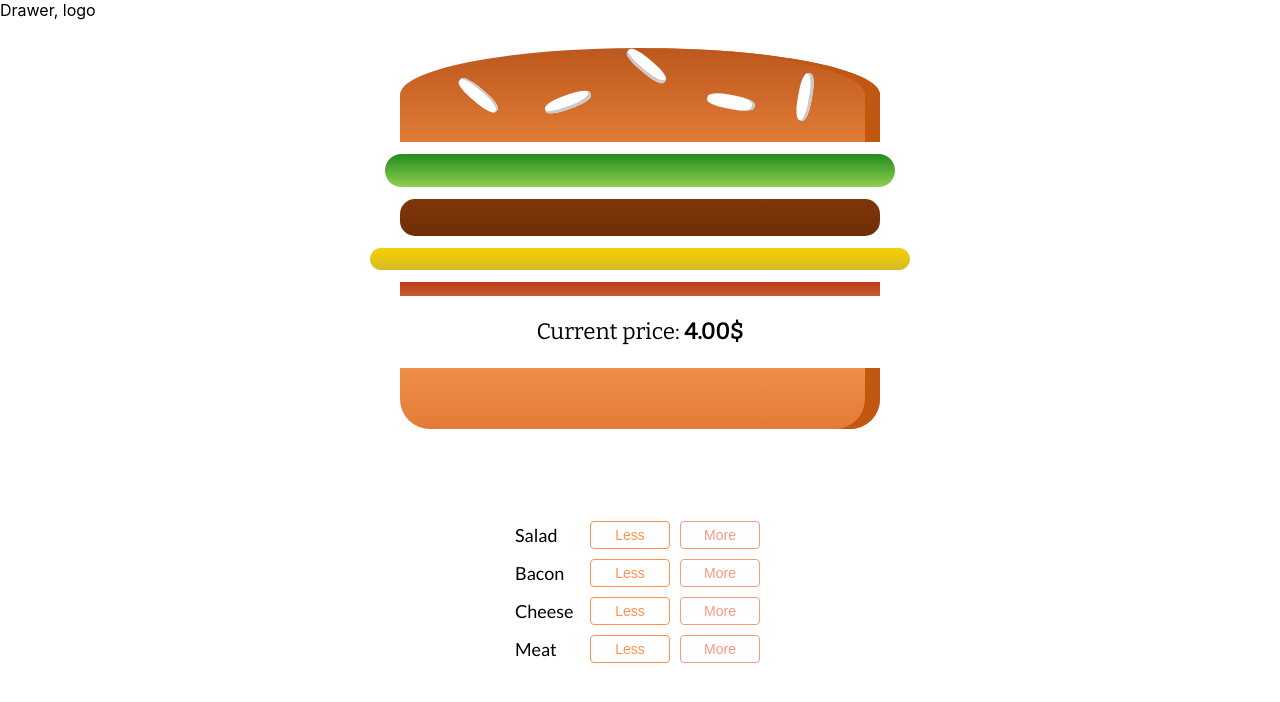
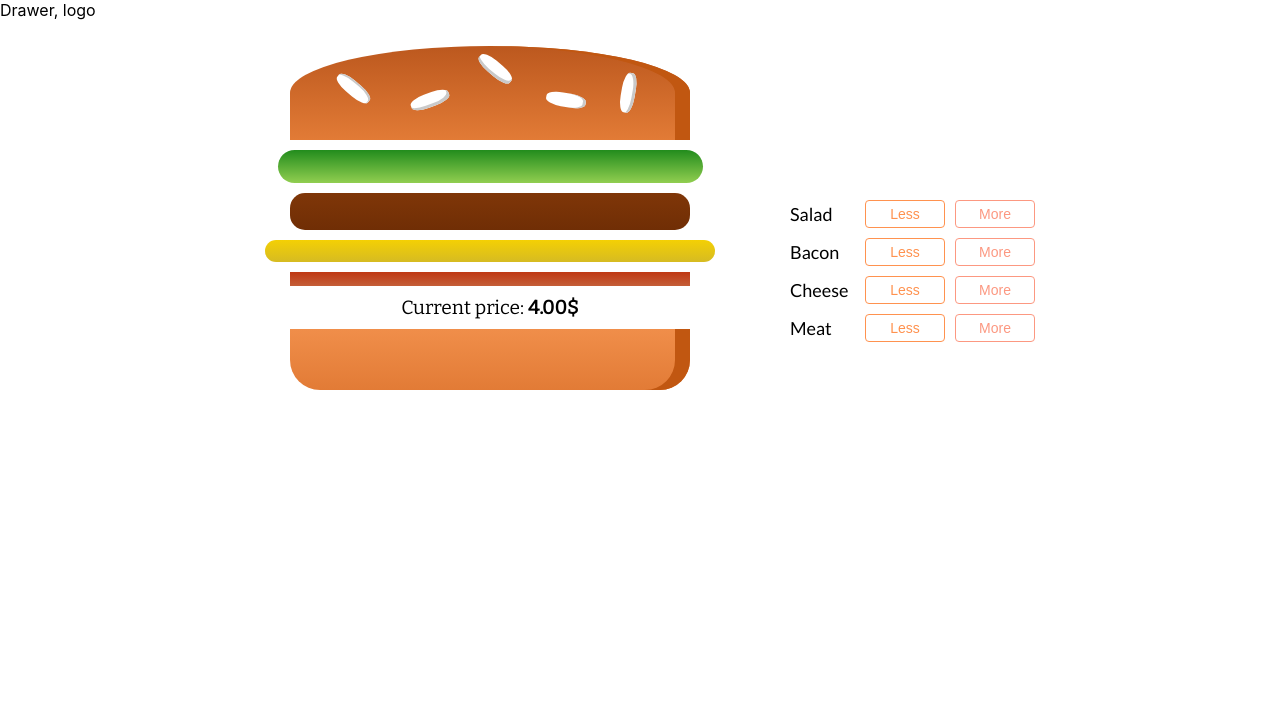
Before and after one commit to Babiy7/burger-app, a React (Create React App) app: page / in a window 1280 px wide. Shown: the top 702 px of the page. Built offline with nearby package versions, Linux system fonts and the light colour scheme.

Commit message:
Added a price of burger.

```diff
--- a/src/component/Burger/BuildControls/BuildControls.module.css
+++ b/src/component/Burger/BuildControls/BuildControls.module.css
@@ -1,8 +1,9 @@
 .BuildControls {
-  width: 100%;
+  max-width: 300px;
   display: flex;
   flex-direction: column;
   align-items: center;
   margin: auto;
   padding: 10px 0;
+  flex-grow: 1;
 }
--- a/src/component/Burger/Burger.js
+++ b/src/component/Burger/Burger.js
@@ -21,7 +21,7 @@ const Burger = props => {
     <div className={classes.Burger}>
       <BurgerIngredient type="bread-top" />
       {transformIngredients}
-      <p>
+      <p className={classes.Price}>
         Current price: <strong>{props.price.toFixed(2)}$</strong>
       </p>
       <BurgerIngredient type="bread-bottom" />
--- a/src/component/Burger/Burger.module.css
+++ b/src/component/Burger/Burger.module.css
@@ -1,11 +1,25 @@
 @import url("https://fonts.googleapis.com/css?family=Bitter&display=swap");
 .Burger {
-  width: 600px;
+  width: 500px;
   height: 470px;
   text-align: center;
   font-size: 1.4rem;
   font-family: "Bitter", serif;
-  overflow: scroll;
+  overflow: auto;
+  overflow-x: hidden;
+}
+
+::-web-kit-scrollbar {
+  width: 50px;
+}
+
+::-web-kit-scrollbar-thumb {
+  background: red;
+}
+
+.Price {
+  font-size: 1.2rem;
+  margin: 0;
 }
 
 @media (max-width: 1000px) and (max-height: 700px) {
--- a/src/component/Layout/Layout.module.css
+++ b/src/component/Layout/Layout.module.css
@@ -1,7 +1,5 @@
 .content {
   margin-top: 16px;
   display: flex;
-  flex-direction: column;
-  justify-content: center;
   align-items: center;
 }
--- a/src/containers/BurgerBuilder/BurgerBuilder.js
+++ b/src/containers/BurgerBuilder/BurgerBuilder.js
@@ -1,4 +1,5 @@
 import React, { Component } from "react";
+import classes from "./BurgerBuilder.module.css";
 import Burger from "../../component/Burger/Burger";
 import BuildControls from "../../component/Burger/BuildControls/BuildControls";
 
@@ -50,16 +51,20 @@ class BurgerBuilder extends Component {
   render() {
     console.log(this.state.basePrise);
     return (
-      <>
+      <div className={classes.Content}>
+        <div className={classes.Left}>
           <Burger
             ingredients={this.state.ingredients}
             price={this.state.basePrise}
           />
+        </div>
+        <div className={classes.Right}>
           <BuildControls
             addedIngredients={this.addIngredients}
             removedIngredients={this.removeIngredients}
           />
-      </>
+        </div>
+      </div>
     );
   }
 }
--- /dev/null
+++ b/src/containers/BurgerBuilder/BurgerBuilder.module.css
@@ -0,0 +1,12 @@
+.Content {
+    width: 100%;
+    display: flex;
+    justify-content: center;
+    align-items: center;
+}
+
+.Left {}
+
+.Right {
+    margin-left: 50px;
+}
```
Lines whose indentation alone changed are shown as unchanged.
